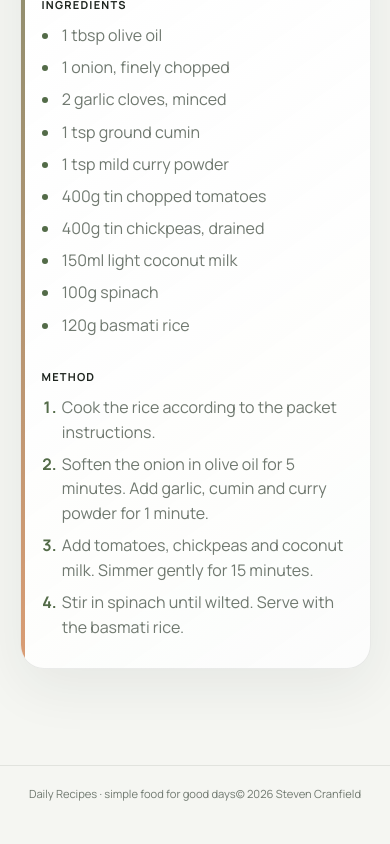
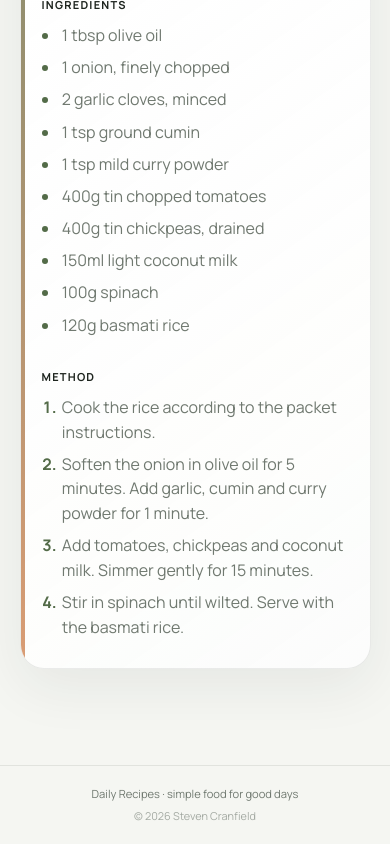
Before and after one commit to stevencr/recipes, a React (Vite) app: page /#/ in a window 390 px wide. Shown: the part 2318-3162 px from the top of the page. Before the commit the page ends 3140 px from the top, so only its background shows below. Built offline with nearby package versions, Linux system fonts and the light colour scheme.

Commit message:
Style discreet footer copyright

```diff
--- a/src/styles.css
+++ b/src/styles.css
@@ -344,3 +344,23 @@ a { color: inherit; }
   .shopping-modal__panel { max-height:calc(100vh - 20px); border-radius:24px 24px 18px 18px; }
   .shopping-modal__header, .shopping-modal__body, .shopping-modal__footer { padding-left:18px; padding-right:18px; }
 }
+
+
+.site-footer {
+  display: flex;
+  align-items: center;
+  justify-content: space-between;
+  gap: 1rem;
+}
+
+.site-footer__copyright {
+  opacity: .6;
+  font-size: .68rem;
+}
+
+@media (max-width: 699px) {
+  .site-footer {
+    flex-direction: column;
+    gap: .35rem;
+  }
+}
```
